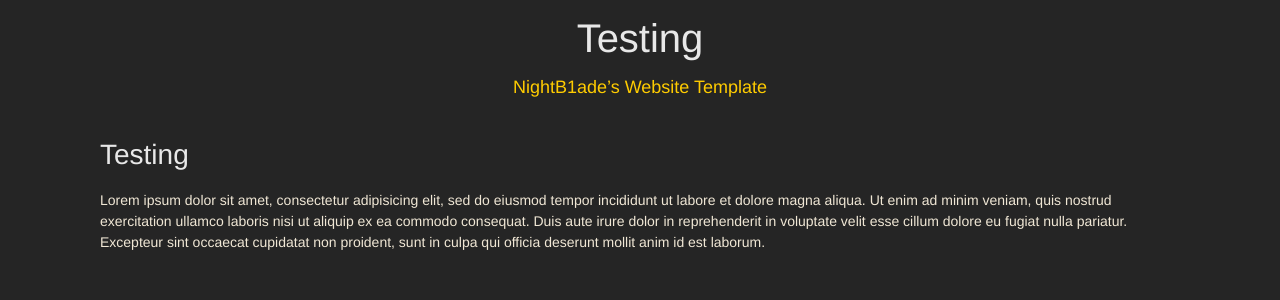
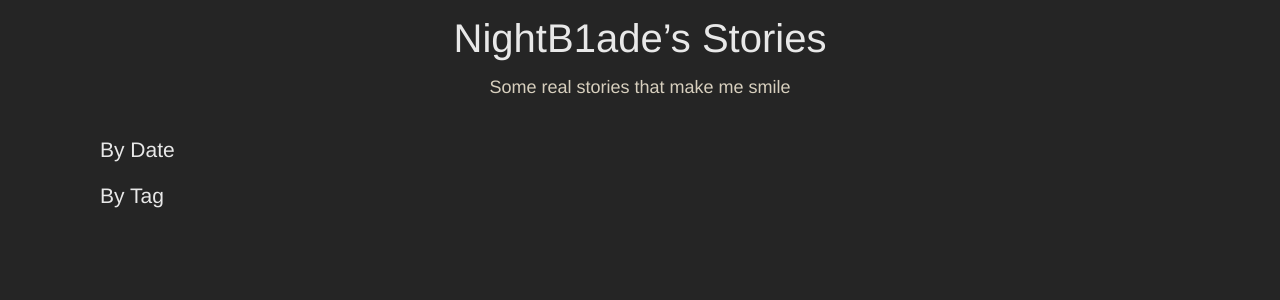
Before and after one commit to NightB1ade/Stories, a Jekyll site: the page built from index.md, in a window 1280 px wide. Shown: the top 300 px of the page. Built offline with Jekyll 4.4.1, drawn with Linux system fonts in a browser that asks for light colours; our own code applies the rules of GitHub Pages for plain Markdown files.

Commit message:
Initial Structure

```diff
--- a/_config.yml
+++ b/_config.yml
@@ -1,3 +1,10 @@
-title: "NightB1ade’s Website Template"
+title: "NightB1ade’s Stories"
+description: Some real stories that make me smile
 titles_from_headings:
     enabled: false
+defaults:
+    -
+        scope:
+            path: "_posts"
+        values:
+            layout: post
--- a/_includes/page_title.html
+++ b/_includes/page_title.html
@@ -2,5 +2,7 @@
 	<h1>{{ page.title | default: site.title }}</h1>
 	{%- if page.title != null %}
 	<p><a href="{{ '/' | relative_url }}">{{ site.title }}</a></p>
+	{%- else %}
+	<p>{{ site.description }}</p>
 	{%- endif %}
 </section>
--- a/index.md
+++ b/index.md
@@ -1,6 +1,30 @@
 ---
 ---
 
-# Testing
+<h2>By Date</h2>
+<ul>
+	{% for post in site.posts %}
+	<li>
+		<p><a href="{{ post.url }}">{{ post.title }}</a> – {% assign d = post.date | date: "%-d" %}
+			{%- case d %}
+			{% when "1" or "21" or "31" %}{{ d }}<sup>st</sup>
+				{% when "2" or "22" %}{{ d }}<sup>nd</sup>
+				{% when "3" or "23" %}{{ d }}<sup>rd</sup>
+				{% else %}{{ d }}<sup>th</sup>
+			{%- endcase %} {{ post.date | date: "%B %Y" }}</p>
+		<span class="postexcerpt">{{ post.excerpt }}</span>
+	</li>
+	{% endfor %}
+</ul>
 
-Lorem ipsum dolor sit amet, consectetur adipisicing elit, sed do eiusmod tempor incididunt ut labore et dolore magna aliqua. Ut enim ad minim veniam, quis nostrud exercitation ullamco laboris nisi ut aliquip ex ea commodo consequat. Duis aute irure dolor in reprehenderit in voluptate velit esse cillum dolore eu fugiat nulla pariatur. Excepteur sint occaecat cupidatat non proident, sunt in culpa qui officia deserunt mollit anim id est laborum.
+
+<h2>By Tag</h2>
+{%- assign sorted_tags = site.tags | sort:tag[0] %}
+{%- for tag in sorted_tags %}
+<h3>{{ tag[0] }}</h3>
+<ul>
+	{% for post in tag[1] %}
+	<li><a href="{{ post.url }}">{{ post.title }}</a></li>
+	{% endfor %}
+</ul>
+{% endfor %}
```
Also changed, not shown: _layouts/post.html (added, +13 -0 lines).
